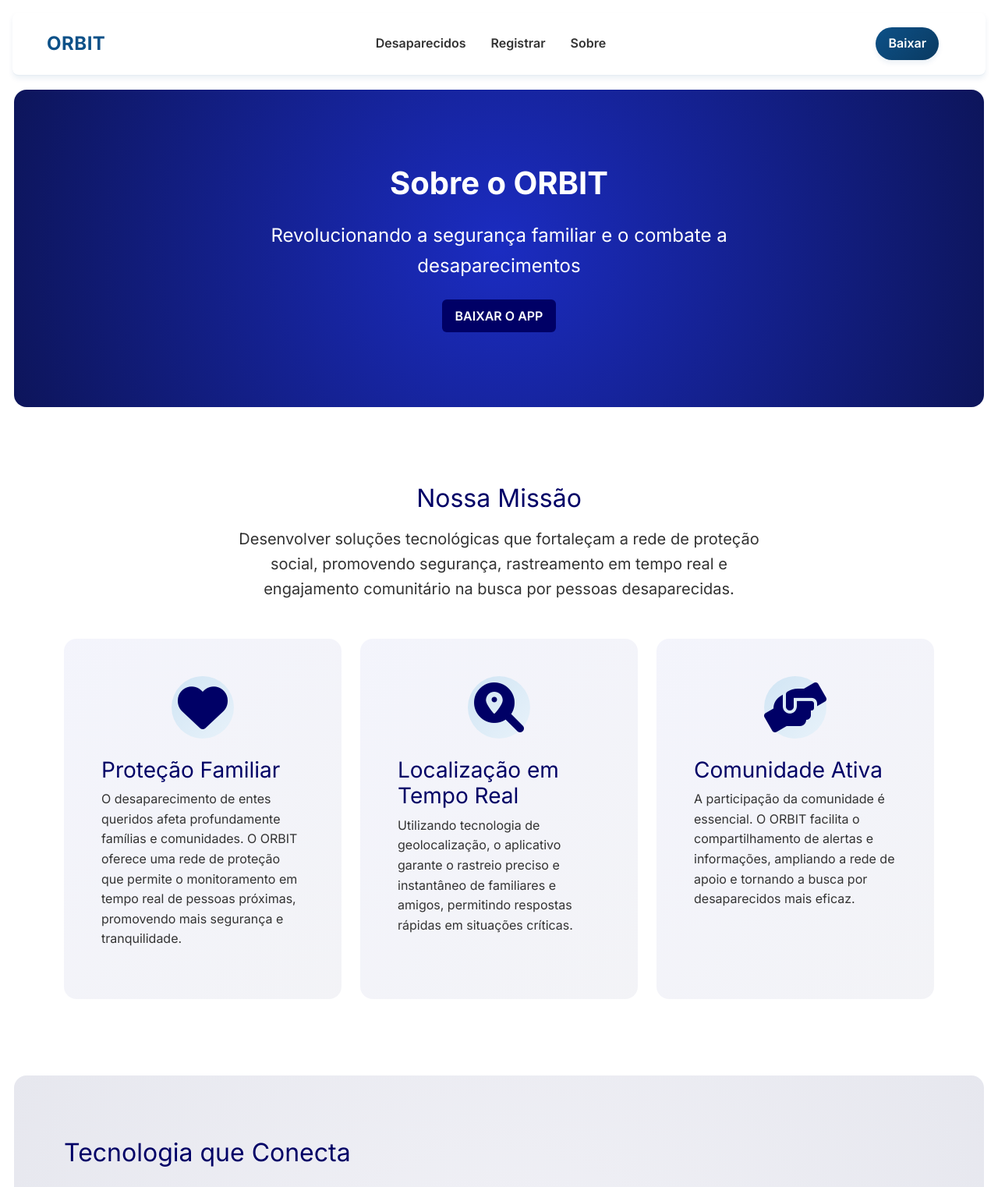
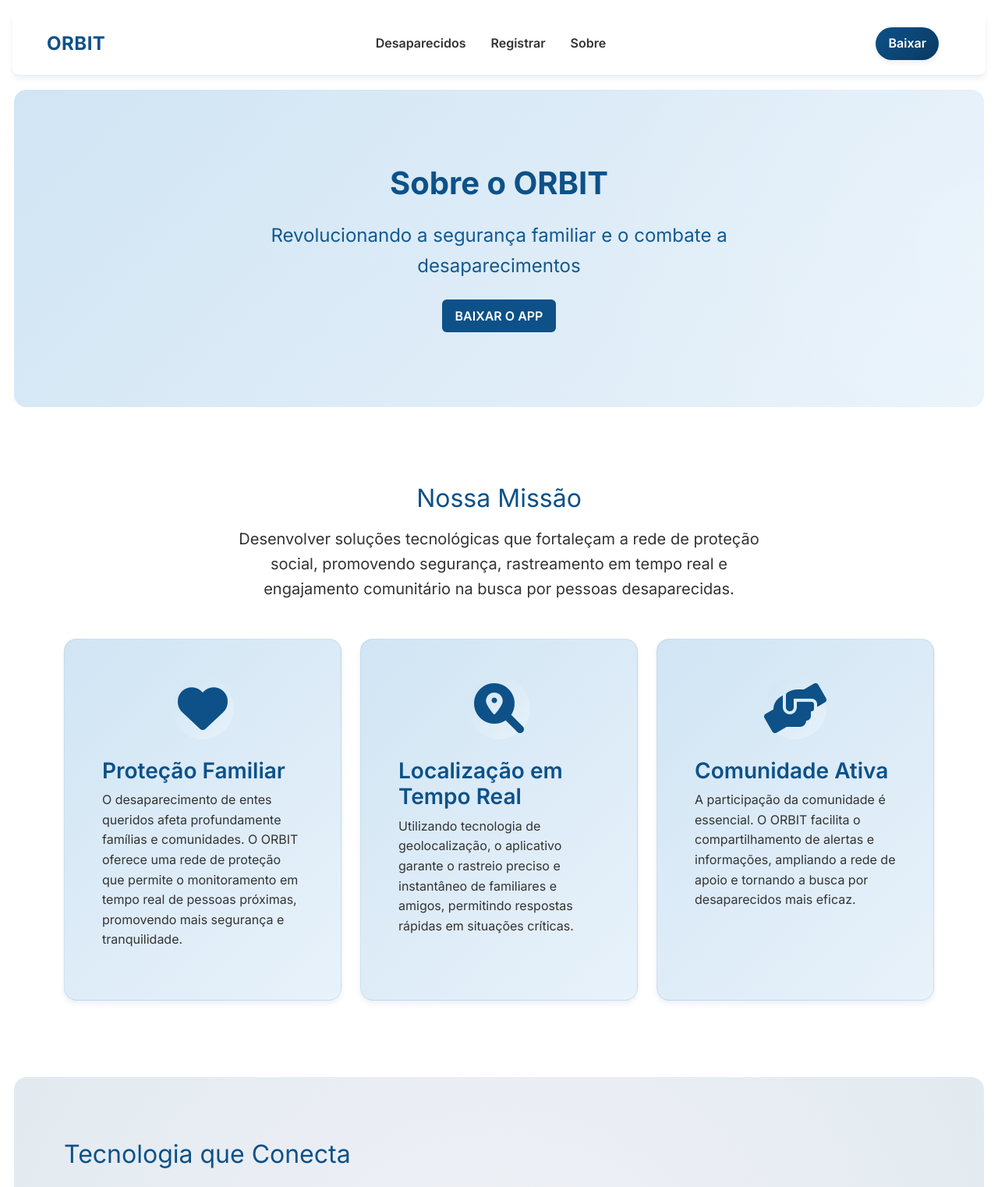
Before and after one commit to mzmorelli/TCC-Orbit, a Flask app: page /sobre in a window 1280 px wide. Shown: the top 1522 px of the page at 78% size. Run offline with Flask 3, Linux system fonts and the light colour scheme; some libraries are stand-ins or nearby versions.

Commit message:
Atualização - Sobre

```diff
--- a/SiteOrbit/static/css/sobre.css
+++ b/SiteOrbit/static/css/sobre.css
@@ -6,51 +6,51 @@
 
 body {
   font-family: 'Inter', sans-serif;
-  background: #f5f5f5;
-  color: #333;
+  background: var(--white);
+  color: var(--text-dark);
 }
 
 .navbar-custom {
   margin: 1rem;
   padding: 1rem 2rem;
-  background: #fff;
+  background: var(--white);
   border-radius: 8px;
-  box-shadow: 0 1px 6px rgba(0, 0, 0, 0.1);
+  box-shadow: var(--shadow-sm);
   transition: 0.3s;
 }
 
 .navbar-custom:hover {
   transform: translateY(-2px);
-  box-shadow: 0 4px 12px rgba(0, 0, 0, 0.15);
+  box-shadow: var(--shadow-md);
 }
 
 .logo {
   font-weight: 700;
   font-size: 1.5rem;
-  color: #000066;
+  color: var(--primary-blue);
   transition: color 0.3s;
 }
 
 .logo:hover {
-  color: rgba(27, 44, 193, 1);
+  color: var(--dark-blue);
 }
 
 .nav-item-custom .nav-link {
   font-weight: 500;
-  color: #333;
+  color: var(--text-dark);
   padding: 0.5rem;
   border-radius: 4px;
   transition: 0.3s;
 }
 
 .nav-item-custom .nav-link:hover {
-  background: rgba(27, 44, 193, 0.1);
-  color: rgba(27, 44, 193, 1);
+  background: rgba(13, 81, 136, 0.08);
+  color: var(--primary-blue);
 }
 
 .btn-started {
-  background:  #000066;
-  color: #fff;
+  background: var(--primary-blue);
+  color: var(--white);
   padding: 0.5rem 1rem;
   border-radius: 6px;
   font-weight: 600;
@@ -58,9 +58,9 @@
 }
 
 .btn-started:hover {
-  background: #000066;
+  background: var(--dark-blue);
   transform: translateY(-2px);
-  box-shadow: 0 4px 8px rgba(0, 0, 102, 0.2);
+  box-shadow: var(--shadow-md);
 }
 
 .globe-icon {
@@ -75,9 +75,8 @@
 }
 
 .about-hero {
-      background: radial-gradient(circle, rgba(27, 44, 193, 1) 0%, rgba(13, 21, 91, 1) 100%);
+  background: linear-gradient(135deg, #d1e5f4 0%, #e8f2fa 100%);
   padding: 6rem 0;
-      color: white;
   text-align: center;
   margin: 18px;
   border-radius: 16px;
@@ -85,16 +84,20 @@
   overflow: hidden;
 }
 
+.about-hero-sub {
+  font-size: 1.5rem;
+  color: var(--secondary-blue);
+}
+
 .about-hero::before {
   content: '';
   position: absolute;
-      top: 0;
-      left: 0;
+  top: -50%;
+  right: -50%;
   width: 100%;
-      height: 100%;
-      background: url('https://via.placeholder.com/1920x1080') center/cover no-repeat;
-      opacity: 0.15;
-      z-index: 0;
+  height: 200%;
+  background: radial-gradient(circle, rgba(255, 255, 255, 0.2) 0%, rgba(255, 255, 255, 0) 70%);
+  transform: rotate(15deg);
 }
 
 .about-hero-content {
@@ -104,37 +107,60 @@
   margin: 0 auto;
 }
 
+.about-hero h1 {
+  color: var(--primary-blue);
+}
+
 .mission-section {
-      background-color: white;
+  background-color: var(--white);
   padding: 5rem 0;
   margin: 18px;
   border-radius: 16px;
 }
 
+.section-title {
+  color: var(--primary-blue);
+}
+
+.section-subtitle {
+  max-width: 700px;
+  margin: 0 auto;
+  color: var(--text-dark);
+}
+
+.icon-primary { color: var(--primary-blue); }
+.icon-md { font-size: 1.2rem; }
+.text-primary-strong { color: var(--primary-blue); font-weight: 600; }
+
 .mission-card {
-      background: linear-gradient(135deg, rgba(27, 44, 193, 0.05) 0%, rgba(13, 21, 91, 0.05) 100%);
+  background: var(--gradient-light);
   border-radius: 16px;
   padding: 3rem;
   height: 100%;
-      transition: transform 0.3s ease;
+  transition: transform 0.3s ease, box-shadow 0.3s ease;
+  box-shadow: var(--shadow-sm);
+  border: 1px solid rgba(13, 81, 136, 0.1);
 }
 
 .mission-card:hover {
   transform: translateY(-5px);
+  box-shadow: var(--shadow-lg);
 }
 
 .feature-highlight {
-      background: radial-gradient(circle, rgba(0, 0, 102, 0.05) 0%, rgba(13, 21, 91, 0.1) 100%);
+  background: radial-gradient(circle, rgba(0, 0, 102, 0.05) 0%, rgba(13, 81, 136, 0.12) 100%);
   padding: 5rem 0;
   margin: 18px;
   border-radius: 16px;
 }
 
+.section-kicker { color: var(--primary-blue); font-weight: 600; }
+
 .feature-img-container {
   position: relative;
   border-radius: 16px;
   overflow: hidden;
-      box-shadow: 0 15px 30px rgba(0, 0, 102, 0.1);
+  box-shadow: var(--shadow-lg);
 }
 
 .feature-img-container img {
@@ -149,7 +175,7 @@
 
 .team-section {
   padding: 5rem 0;
-      background-color: white;
+  background-color: var(--white);
   margin: 18px;
   border-radius: 16px;
 }
@@ -164,39 +190,27 @@
   height: 150px;
   border-radius: 50%;
   object-fit: cover;
-      border: 5px solid rgba(27, 44, 193, 0.1);
+  border: 5px solid rgba(13, 81, 136, 0.1);
   margin: 0 auto 1.5rem;
   transition: all 0.3s ease;
 }
 
 .team-card:hover .team-img {
-      border-color: rgba(27, 44, 193, 0.3);
+  border-color: rgba(13, 81, 136, 0.3);
   transform: scale(1.05);
 }
 
 .stats-section {
-       background: radial-gradient(circle, rgba(27, 44, 193, 1) 0%, rgba(13, 21, 91, 1) 100%);
+  background: var(--gradient-primary);
   padding: 4rem 0;
-      color: white;
+  color: var(--white);
   margin: 18px;
   border-radius: 16px;
 }
 
-    .stat-item {
-      text-align: center;
-      padding: 1.5rem;
-    }
-
-    .stat-number {
-      font-size: 3rem;
-      font-weight: 700;
-      margin-bottom: 0.5rem;
-    }
-
-    .stat-label {
-      font-size: 1.1rem;
-      opacity: 0.9;
-    }
+.stat-item { text-align: center; padding: 1.5rem; }
+.stat-number { font-size: 3rem; font-weight: 700; margin-bottom: 0.5rem; }
+.stat-label { font-size: 1.1rem; opacity: 0.9; }
 
 .cta-section {
   padding: 5rem 0;
@@ -204,13 +218,16 @@
 }
 
 .cta-card {
-      background: white;
+  background: var(--white);
   padding: 3rem;
   border-radius: 16px;
-      box-shadow: 0 10px 30px rgba(0, 0, 102, 0.1);
+  box-shadow: var(--shadow-md);
   max-width: 800px;
   margin: 0 auto;
 }
+
+.section-subtext { color: var(--text-dark); }
+.btn-outline-primary-custom { border-color: var(--primary-blue); color: var(--primary-blue); }
 
 @media (max-width: 768px) {
   .about-hero,
--- a/SiteOrbit/views/detalhe.html
+++ b/SiteOrbit/views/detalhe.html
@@ -52,10 +52,6 @@
             </div>
           </div>
           <p class="mt-3"><strong>Descrição detalhada:</strong><br>{{ pessoa.descricao }}</p>
-
-          <a href="" class="btn btn-detalhes mt-3">
-            Entrar em Contato
-          </a>
         </div>
       </div>
     </div>
--- a/SiteOrbit/views/sobre.html
+++ b/SiteOrbit/views/sobre.html
@@ -11,7 +11,7 @@
 <section class="about-hero">
   <div class="about-hero-content">
     <h1 class="mb-4"><strong>Sobre o ORBIT</strong></h1>
-    <p class="lead mb-4" style="font-size: 1.5rem;">Revolucionando a segurança familiar e o combate a desaparecimentos</p>
+    <p class="lead mb-4 about-hero-sub">Revolucionando a segurança familiar e o combate a desaparecimentos</p>
     <a href="#" class="btn btn-started">BAIXAR O APP</a>
   </div>
 </section>
@@ -20,8 +20,8 @@
   <div class="container">
     <div class="row mb-5">
       <div class="col-12 text-center">
-        <h2 class="mb-3" style="color: #000066;">Nossa Missão</h2>
-        <p class="lead" style="max-width: 700px; margin: 0 auto; color: #333;">
+        <h2 class="mb-3 section-title">Nossa Missão</h2>
+        <p class="lead section-subtitle">
           Desenvolver soluções tecnológicas que fortaleçam a rede de proteção social, promovendo segurança, rastreamento em tempo real e engajamento comunitário na busca por pessoas desaparecidas.
         </p>
       </div>
@@ -31,9 +31,9 @@
       <div class="col-md-4">
         <div class="mission-card">
           <div class="feature-icon mb-4">
-            <i class="fas fa-heart fa-2x" style="color: #000066;"></i>
+            <i class="fas fa-heart fa-2x icon-primary"></i>
           </div>
-          <h3 style="color: #000066;">Proteção Familiar</h3>
+          <h3 class="text-primary-strong">Proteção Familiar</h3>
           <p>
             O desaparecimento de entes queridos afeta profundamente famílias e comunidades. O ORBIT oferece uma rede de proteção que permite o monitoramento em tempo real de pessoas próximas, promovendo mais segurança e tranquilidade.
           </p>
@@ -43,9 +43,9 @@
       <div class="col-md-4">
         <div class="mission-card">
           <div class="feature-icon mb-4">
-            <i class="fas fa-search-location fa-2x" style="color: #000066;"></i>
+            <i class="fas fa-search-location fa-2x icon-primary"></i>
           </div>
-          <h3 style="color: #000066;">Localização em Tempo Real</h3>
+          <h3 class="text-primary-strong">Localização em Tempo Real</h3>
           <p>
             Utilizando tecnologia de geolocalização, o aplicativo garante o rastreio preciso e instantâneo de familiares e amigos, permitindo respostas rápidas em situações críticas.
           </p>
@@ -55,9 +55,9 @@
       <div class="col-md-4">
         <div class="mission-card">
           <div class="feature-icon mb-4">
-            <i class="fas fa-hands-helping fa-2x" style="color: #000066;"></i>
+            <i class="fas fa-hands-helping fa-2x icon-primary"></i>
           </div>
-          <h3 style="color: #000066;">Comunidade Ativa</h3>
+          <h3 class="text-primary-strong">Comunidade Ativa</h3>
           <p>
             A participação da comunidade é essencial. O ORBIT facilita o compartilhamento de alertas e informações, ampliando a rede de apoio e tornando a busca por desaparecidos mais eficaz.
           </p>
@@ -71,16 +71,16 @@
   <div class="container">
     <div class="row align-items-center">
       <div class="col-lg-6 mb-4 mb-lg-0">
-        <h2 class="mb-4" style="color: #000066;">Tecnologia que Conecta</h2>
-        <p class="lead mb-4" style="color: #000066; font-weight: 500;">Inovação a serviço da segurança familiar</p>
+        <h2 class="mb-4 section-title">Tecnologia que Conecta</h2>
+        <p class="lead mb-4 section-kicker">Inovação a serviço da segurança familiar</p>
         <p>
           Em resposta ao ODS 16 da ONU, o ORBIT propõe uma solução integrada para reduzir o tempo de resposta em casos de desaparecimento. Com localização em tempo real, alertas emergenciais e comunicação direta, conectamos famílias, amigos e a comunidade para garantir ações coordenadas e eficientes.
         </p>
 
         <div class="d-flex align-items-start my-4">
-          <i class="fas fa-check-circle mt-1 me-3" style="color: #000066; font-size: 1.2rem;"></i>
+          <i class="fas fa-check-circle mt-1 me-3 icon-primary icon-md"></i>
           <div>
-            <h5 style="color: #000066;">Localização precisa</h5>
+            <h5 class="text-primary-strong">Localização precisa</h5>
             <p>
               Acompanhamento contínuo de usuários conectados, com atualização automática de localização, garantindo precisão e agilidade nas respostas.
             </p>
@@ -88,9 +88,9 @@
         </div>
 
         <div class="d-flex align-items-start my-4">
-          <i class="fas fa-check-circle mt-1 me-3" style="color: #000066; font-size: 1.2rem;"></i>
+          <i class="fas fa-check-circle mt-1 me-3 icon-primary icon-md"></i>
           <div>
-            <h5 style="color: #000066;">Alertas inteligentes</h5>
+            <h5 class="text-primary-strong">Alertas inteligentes</h5>
             <p>
               Envio de notificações imediatas em casos de emergência, desaparecimento ou perda de sinal, permitindo que familiares ajam rapidamente.
             </p>
@@ -111,7 +111,7 @@
   <div class="container">
     <div class="row mb-5">
       <div class="col-12 text-center">
-        <h2 class="mb-3" style="color: #000066;">Conheça o Time</h2>
+        <h2 class="mb-3 section-title">Conheça o Time</h2>
       </div>
     </div>
 
@@ -120,7 +120,7 @@
         <div class="team-card">
           <a href="https://github.com/JuliaAlabi">
           <img src="../static/imgs/julia.jpg" alt="Membro do time" class="team-img"></a>
-          <h4 style="color: #000066;">Julia Alabi</h4>
+          <h4 class="text-primary-strong">Julia Alabi</h4>
           <p class="text-muted">Desenvolvedora</p>
         </div>
       </div>
@@ -129,7 +129,7 @@
         <div class="team-card">
           <a href="https://github.com/mzmorelli">
           <img src="../static/imgs/equipe.jpg" alt="Membro do time" class="team-img"></a>
-          <h4 style="color: #000066;">Millie Zanon</h4>
+          <h4 class="text-primary-strong">Millie Zanon</h4>
           <p class="text-muted">Desenvolvedor</p>
         </div>
       </div>
@@ -138,7 +138,7 @@
         <div class="team-card">
           <a href="https://github.com/BZYasmin">
           <img src="../static/imgs/yasmin.jpg" alt="Membro do time" class="team-img"></a>
-          <h4 style="color: #000066;">Yasmin de Oliveira</h4>
+          <h4 class="text-primary-strong">Yasmin de Oliveira</h4>
           <p class="text-muted">Desenvolvedora</p>
         </div>
       </div>
@@ -147,7 +147,7 @@
         <div class="team-card">
           <a href="https://github.com/ramtrigodev">
           <img src="../static/imgs/ramon.png" alt="Membro do time" class="team-img"></a>
-          <h4 style="color: #000066;">Ramon Trigo</h4>
+          <h4 class="text-primary-strong">Ramon Trigo</h4>
           <p class="text-muted">Orientador</p>
         </div>
       </div>
@@ -192,10 +192,10 @@
 <section class="cta-section">
   <div class="container">
     <div class="cta-card">
-      <h2 class="mb-4" style="color: #000066;">Pronto para experimentar o ORBIT?</h2>
-      <p class="lead mb-4" style="color: #333;">Junte-se a milhares de famílias que já transformaram sua segurança</p>
+      <h2 class="mb-4 section-title">Pronto para experimentar o ORBIT?</h2>
+      <p class="lead mb-4 section-subtext">Junte-se a milhares de famílias que já transformaram sua segurança</p>
       <a href="#" class="btn btn-join me-3">BAIXAR O APP</a>
-      <a href="#" class="btn btn-outline-primary" style="border-color: #000066; color: #000066;">FALE CONOSCO</a>
+      <a href="#" class="btn btn-outline-primary btn-outline-primary-custom">FALE CONOSCO</a>
     </div>
   </div>
 </section>
```
Lines whose indentation alone changed are shown as unchanged.
